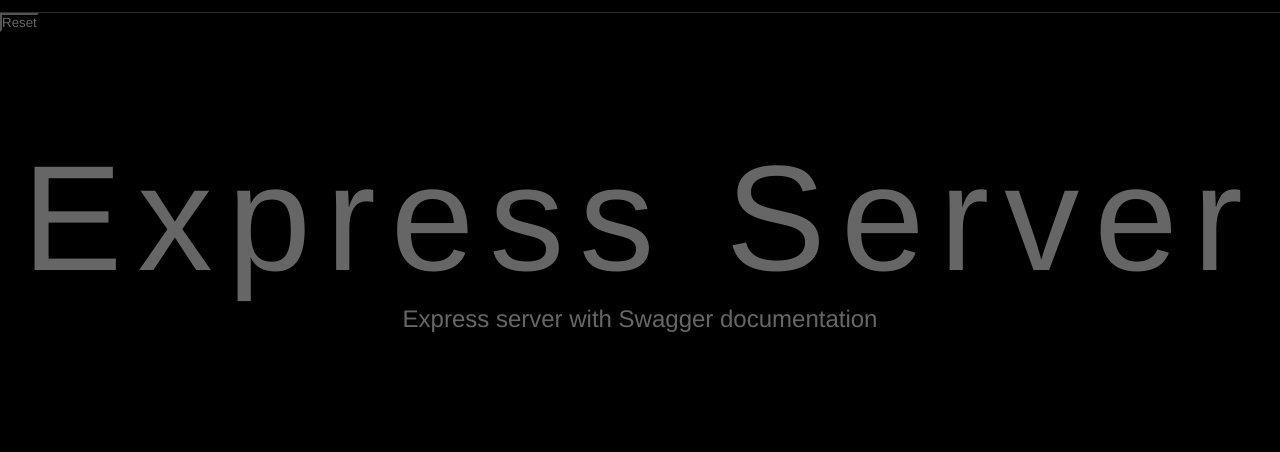
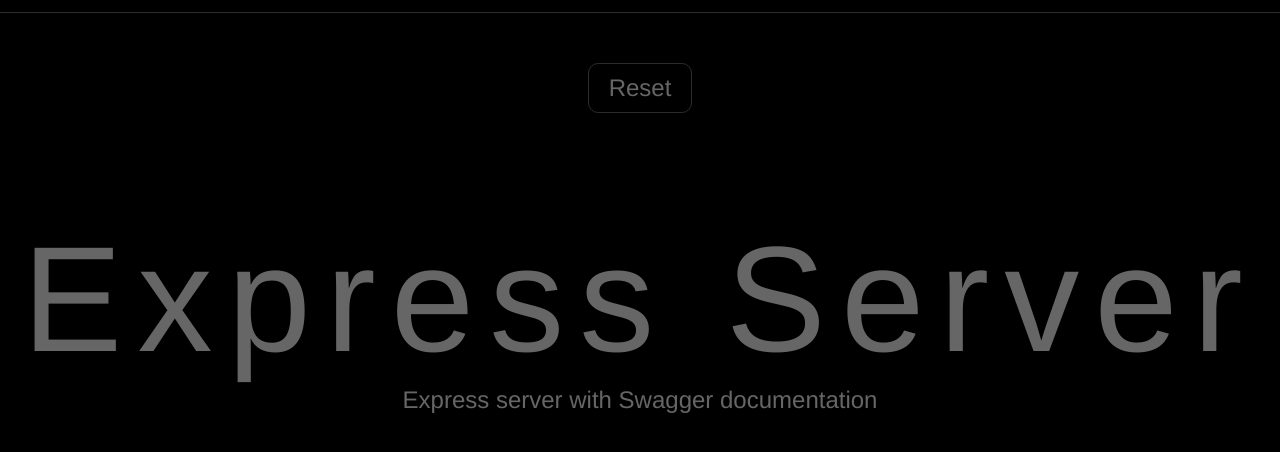
Before and after one commit to Antjrobles/API-boilerplate, a website: page public/index.html in a window 1280 px wide. Shown: the part 62-514 px from the top of the page. Drawn offline with Linux system fonts and the light colour scheme.

Commit message:
button add to index.html and styles

```diff
--- a/public/css/styles.css
+++ b/public/css/styles.css
@@ -14,6 +14,7 @@
     align-items: center;
     background-color: #000;
     padding: 15px 20px;
+    margin-bottom: 50px;
 }
 
 .navbar_logo {
@@ -95,6 +96,22 @@
 
 /* MAIN */
 
+.btn {
+    display: block;
+    margin: 0 auto;
+    text-decoration: none;
+    transition: color 1s ease;
+    border-radius: 10px;
+    padding: 10px 20px;
+    border: 0.6px solid #2f2b2b;
+    font-size: 1.5rem;
+}
+
+.btn:hover {
+    color: #fff;
+    background-color: #2f2b2b;
+}
+
 h1 {
     margin-top: 100px;
     font-weight: 100;
```
